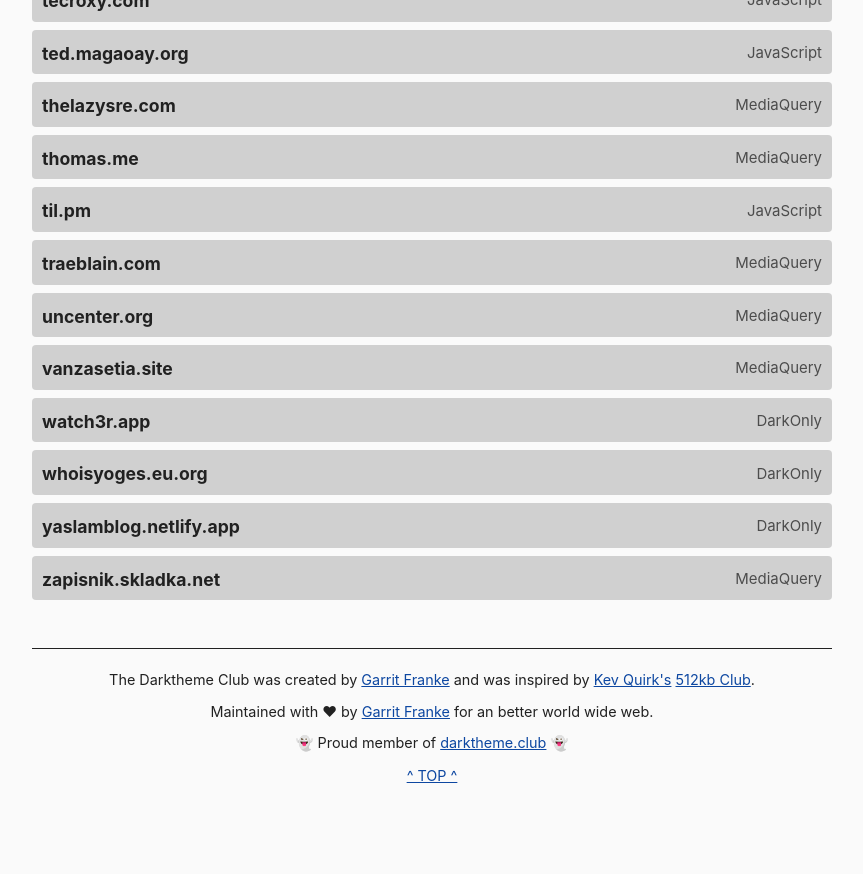
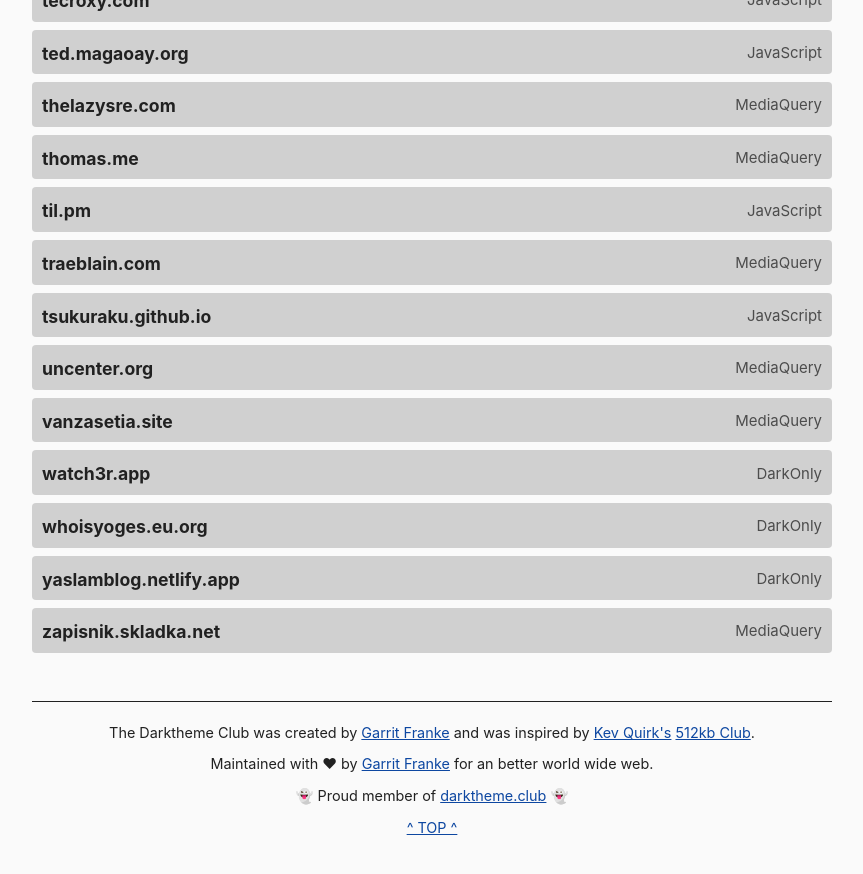
Before and after one commit to katherinek727/darktheme.club, a Jekyll site: the page built from index.md, in a window 1280 px wide and 900 px high, scrolled down 3854 px. Shown: the top 874 px of the window, without its empty margins (208-1071 px from the left). Built offline with Jekyll 4.4.1, drawn with Linux system fonts in a browser that asks for light colours; before the commit the page ends 4702 px from its top, so only the background shows below that.

Commit message:
Update sites.yml

```diff
--- a/_data/sites.yml
+++ b/_data/sites.yml
@@ -328,6 +328,12 @@
   method: mediaquery
   last_checked: 2023-01-05
 
+- domain: tsukuraku.github.io
+  url: https://tsukuraku.github.io/
+  method: javascript
+  last_checked: 2023-06-23
+
+
 - domain: uncenter.org
   url: https://www.uncenter.org/
   method: mediaquery
```
